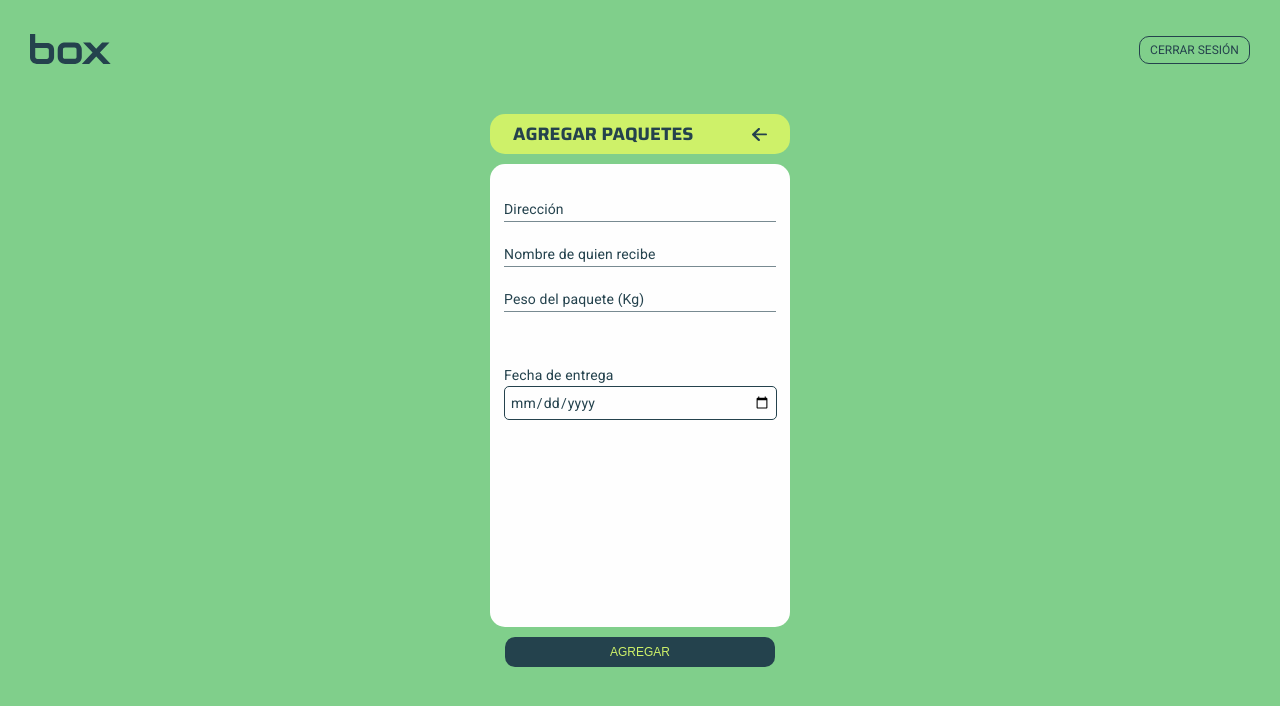
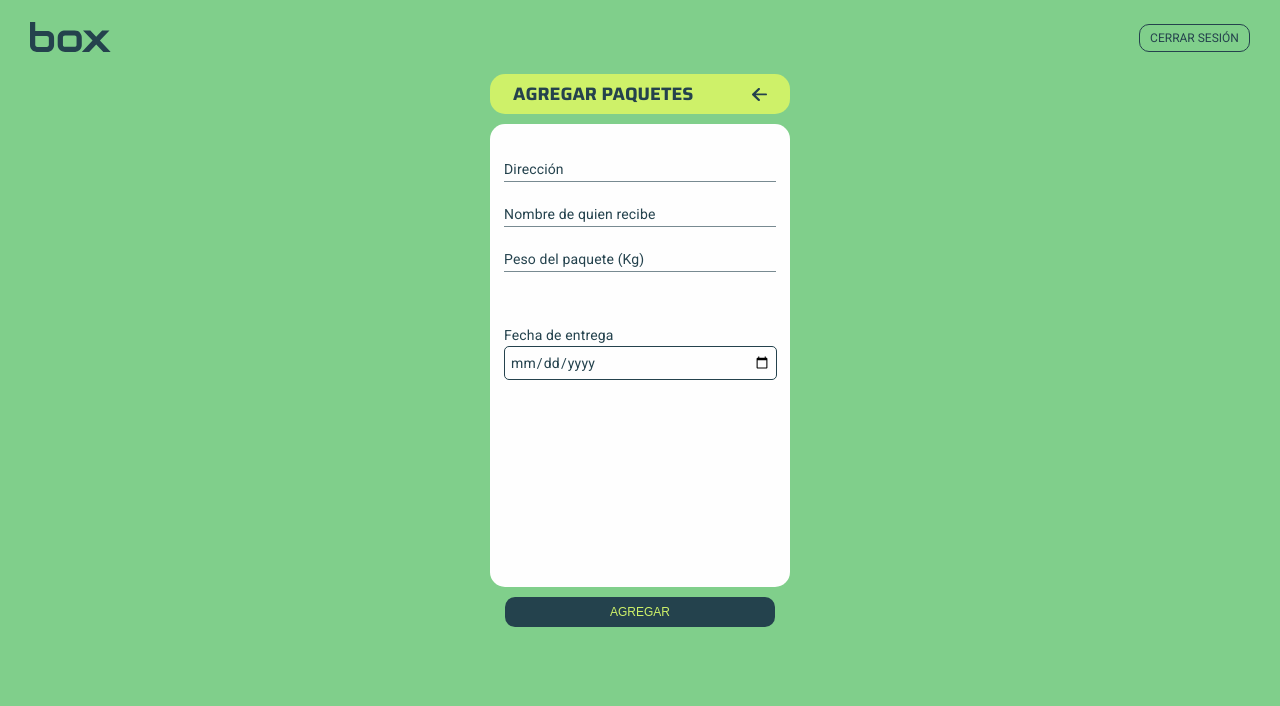
Before and after one commit to JuanPiPem/BoxDeliveryFrontend, a Next.js app: page /add-packages in a window 1280 px wide. Shown: the top 706 px of the page. Built offline with nearby package versions, Linux system fonts and the light colour scheme.

Commit message:
Changing addPackages styles

```diff
--- a/src/components/addPackages/AddPackages.tsx
+++ b/src/components/addPackages/AddPackages.tsx
@@ -7,13 +7,9 @@ import Header from "commons/header/Header";
 const AddPackages = () => {
   return (
     <div className={s.addPackagesContainer}>
-      <div className={s.navBar}>
-        <Navbar />
-      </div>
+      <Navbar />
       <div className={s.addPackagesContentContainer}>
-        <div className={s.header}>
-          <Header text="Agregar Paquetes" />
-        </div>
+        <Header text="Agregar Paquetes" />
         <div className={s.form}>
           <div className={s.content}>
             <input
--- a/src/components/addPackages/addPackages.module.scss
+++ b/src/components/addPackages/addPackages.module.scss
@@ -8,18 +8,10 @@
   background-color: $light-green;
 }
 
-.navBar {
-  padding-top: 12px;
-}
-
 .addPackagesContentContainer {
   display: flex;
   flex-direction: column;
   align-items: center;
-}
-
-.header {
-  margin-top: 28px;
 }
 
 .form {
```
